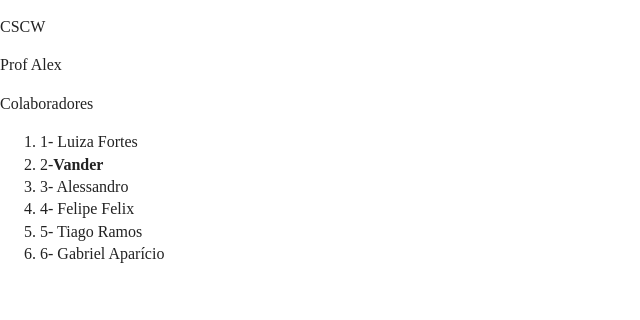
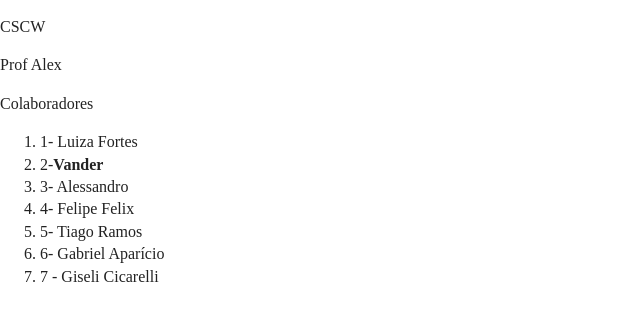
Before and after one commit to salgado/cscw.2019.2.pullrequest.alex, a plain HTML site: page index.html in a window 1280 px wide. Shown: the whole page, without its empty margins (0-640 px from the left). Drawn offline with nearby package versions, Linux system fonts and the light colour scheme.

Commit message:
Adição do nome Giseli Cicarelli

```diff
--- a/index.html
+++ b/index.html
@@ -34,6 +34,7 @@
   <li>4- Felipe Felix</li>
   <li>5- Tiago Ramos</li>
   <li> 6- Gabriel Aparício </li>
+  <li> 7 - Giseli Cicarelli</li>
   </ol>
 
   <script src="js/vendor/modernizr-3.7.1.min.js"></script>
```
